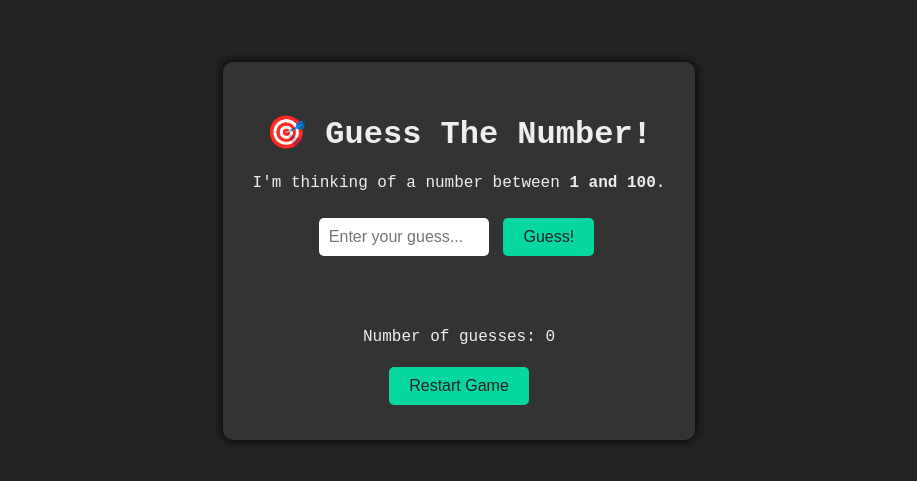
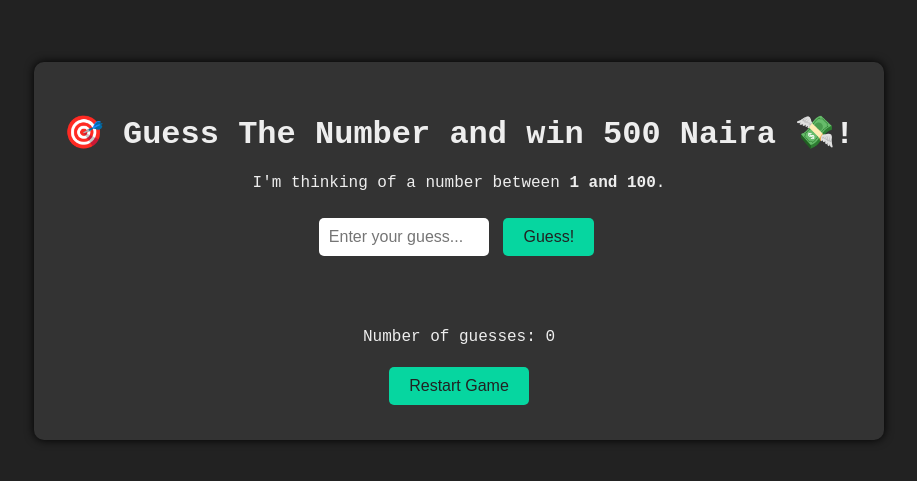
Before and after one commit to goldestdev/guess-the-number, a plain HTML site: page index.html in a window 1280 px wide. Shown: the part 149-630 px from the top of the page, without its empty margins (181-1098 px from the left). Drawn offline with Linux system fonts and the light colour scheme.

Commit message:
Update index.html

```diff
--- a/index.html
+++ b/index.html
@@ -8,7 +8,7 @@
   </head>
   <body>
     <div class="game-container">
-      <h1>🎯 Guess The Number!</h1>
+      <h1>🎯 Guess The Number and win 500 Naira 💸!</h1>
       <p>
         I'm thinking of a number between
         <strong id="thinkingMessage">1 and 100</strong>.
```
